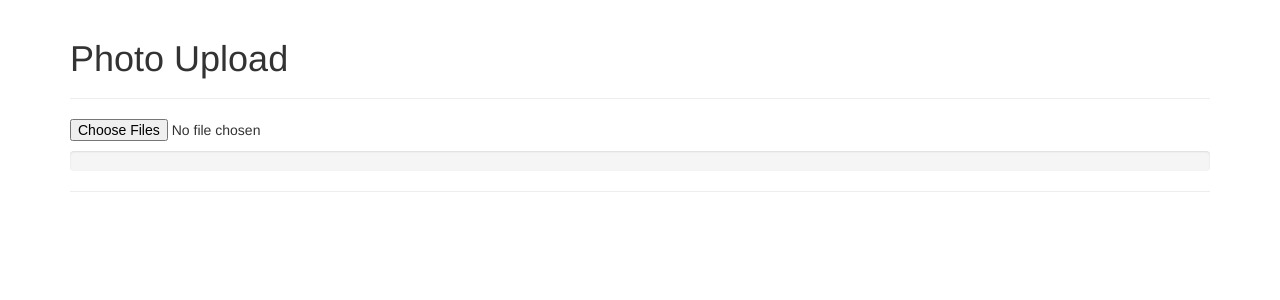
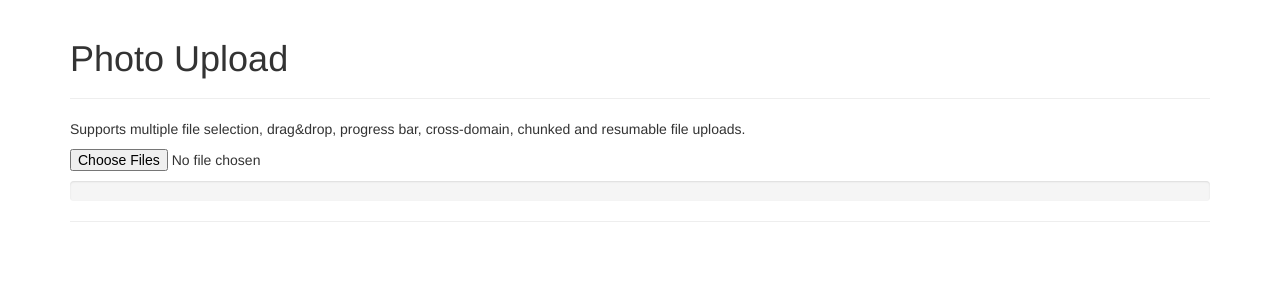
Before and after one commit to anvoz/CodeIgniter-Skeleton, a CodeIgniter app: page /photo/upload in a window 1280 px wide. Shown: the part 51-351 px from the top of the page. Run offline with CodeIgniter, Linux system fonts and the light colour scheme.

Commit message:
Change upload pagelet layout

```diff
--- a/application/modules/photo/controllers/photo.php
+++ b/application/modules/photo/controllers/photo.php
@@ -33,16 +33,28 @@ $(function() {
                     .css({ width: progress + '%' });
             },
             done: function(e, data) {
-                var \$this = $(this);
+                var \$results = $(this).closest('.control').siblings('.results');
                 $.each(data.result.files, function (index, file) {
-                    \$this
-                        .closest('.control').siblings('.results')
-                        .append([
-                            '<a class="thumbnail pull-left" target="_blank" href="' + file.url + '" style="margin: 0 10px 10px 0;">',
-                                '<div class="text-center" style="min-height: 80px;"><img src="' + file.thumbnailUrl + '"></div>',
-                                '<div class="caption">' + file.name + '</div>',
-                            '</a>'
+                    if (file.url) {
+                        \$results.append([
+                            '<div class="alert alert-success">',
+                                '<img src="', file.thumbnailUrl, '"> ',
+                                file.name,
+                            '</div>'
                         ].join(''));
+                    } else if (file.error) {
+                        \$results.append([
+                            '<div class="alert alert-danger">',
+                                file.name, ': ', file.error,
+                            '</div>'
+                        ].join(''));
+                    }
+                });
+            },
+            fail: function(e, data) {
+                var \$results = $(this).closest('.control').siblings('.results');
+                $.each(data.files, function (index, file) {
+                    \$results.append('<div class="alert alert-danger">File upload failed.</div>');
                 });
             }
         }).prop('disabled', !$.support.fileInput);
--- a/application/modules/photo/views/pagelet_upload.php
+++ b/application/modules/photo/views/pagelet_upload.php
@@ -1,4 +1,7 @@
 <div>
+    <p>
+        Supports multiple file selection, drag&amp;drop, progress bar, cross-domain, chunked and resumable file uploads.
+    </p>
     <div class="control">
         <p><input id="file-upload" type="file" name="files[]" multiple></p>
     </div>
@@ -6,5 +9,5 @@
         <div class="progress-bar"></div>
     </div>
     <hr>
-    <div class="results clearfix"></div>
+    <div class="results"></div>
 </div>
```
